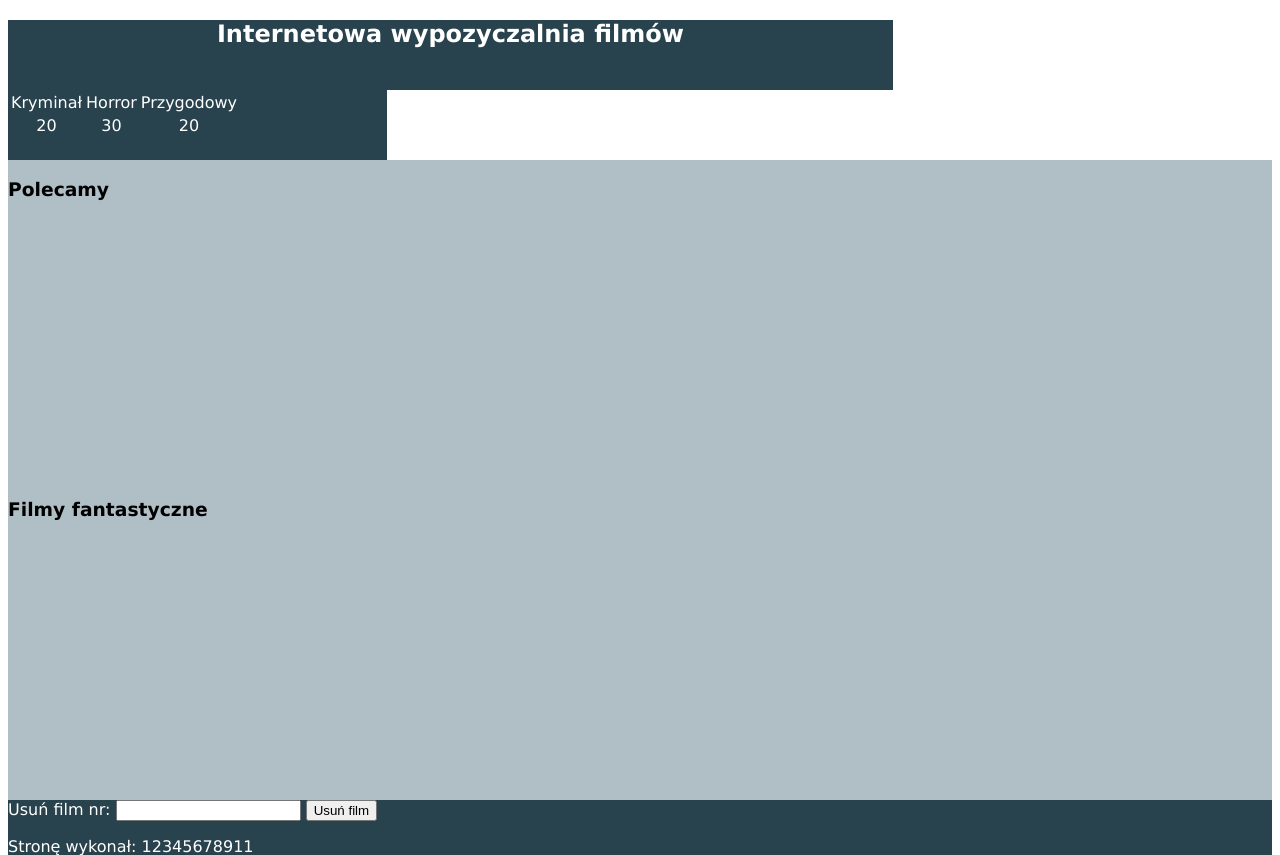
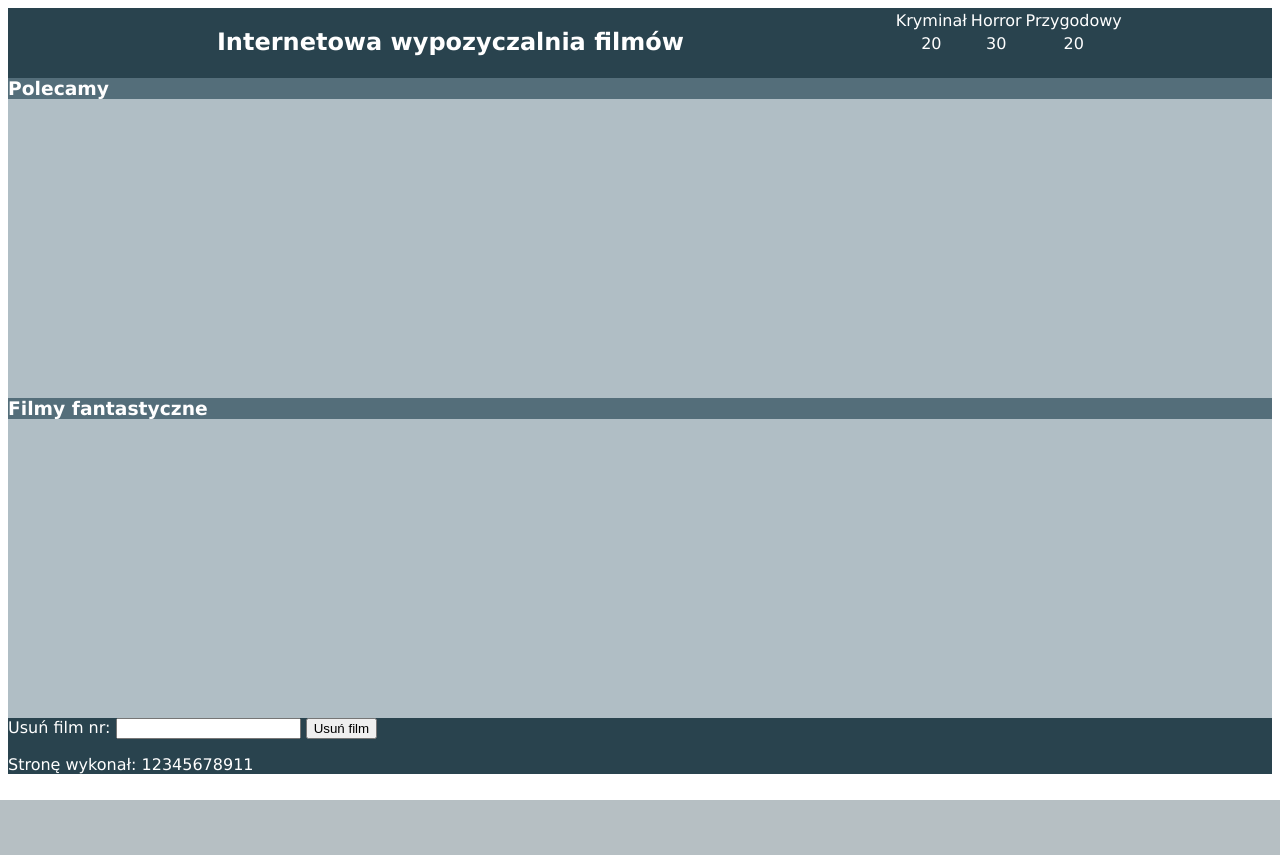
Before and after one commit to JoGrk/5eP, a PHP site: page /video.php in a window 1280 px wide. Shown: the top 855 px of the page. After the commit the page ends 800 px from the top, so only its background shows below. Run offline with PHP 8.4, Linux system fonts and the light colour scheme.

Commit message:
exam_php

```diff
--- a/exam/php/EE.09-03-21.06-SG/styl3.css
+++ b/exam/php/EE.09-03-21.06-SG/style2023.css
@@ -1,6 +1,8 @@
 body{
   font-family: Verdana;
 }
+
+
 
 #left{
 background-color: #29434E;
@@ -26,4 +28,25 @@ height: 70px;
         background-color:#29434E;
         color: white;
     }
-    flex
+
+    .flex{
+        display: flex;
+        flex-wrap: wrap;
+    }
+
+    .block-film{
+        padding: 5px;
+        width: 226px;
+        height: 280px;
+    }
+
+    h3{
+        background-color: #546E7A;
+        color: white;
+        margin: 0px;
+    }
+
+    h4{
+        text-align: center;
+        margin: 0px;
+    }
--- a/exam/php/EE.09-03-21.06-SG/video.php
+++ b/exam/php/EE.09-03-21.06-SG/video.php
@@ -4,13 +4,13 @@
     <meta charset="UTF-8">
     <meta http-equiv="X-UA-Compatible" content="IE=edge">
     <meta name="viewport" content="width=device-width, initial-scale=1.0">
-    <link rel="stylesheet" href="styl3.css">
+    <link rel="stylesheet" href="style2023.css">
     <title>Video On Demand</title>
 </head>
 <body>
-    <header>
+    <header class="flex">
         <section id='left'>
-            <h1>Internetowa wypozyczalnia filmów</h1>
+            <h1>Internetowa wypozyczalnia filmów </h1>
         </section>
         <section id='right'>
             <table>
@@ -28,9 +28,11 @@
         </section>
     </header>
     <main>
+
         <section class='list-film'>
             <h3>Polecamy</h3>
             <div class="flex">
+
                 <!-- skrypt 1 -->
             </div>
         </section>
@@ -40,6 +42,7 @@
                 <!-- skrypt 2 -->
             </div>
         </section>
+
     </main>
     <footer>
         <form action="video.php" method="POST">
```
